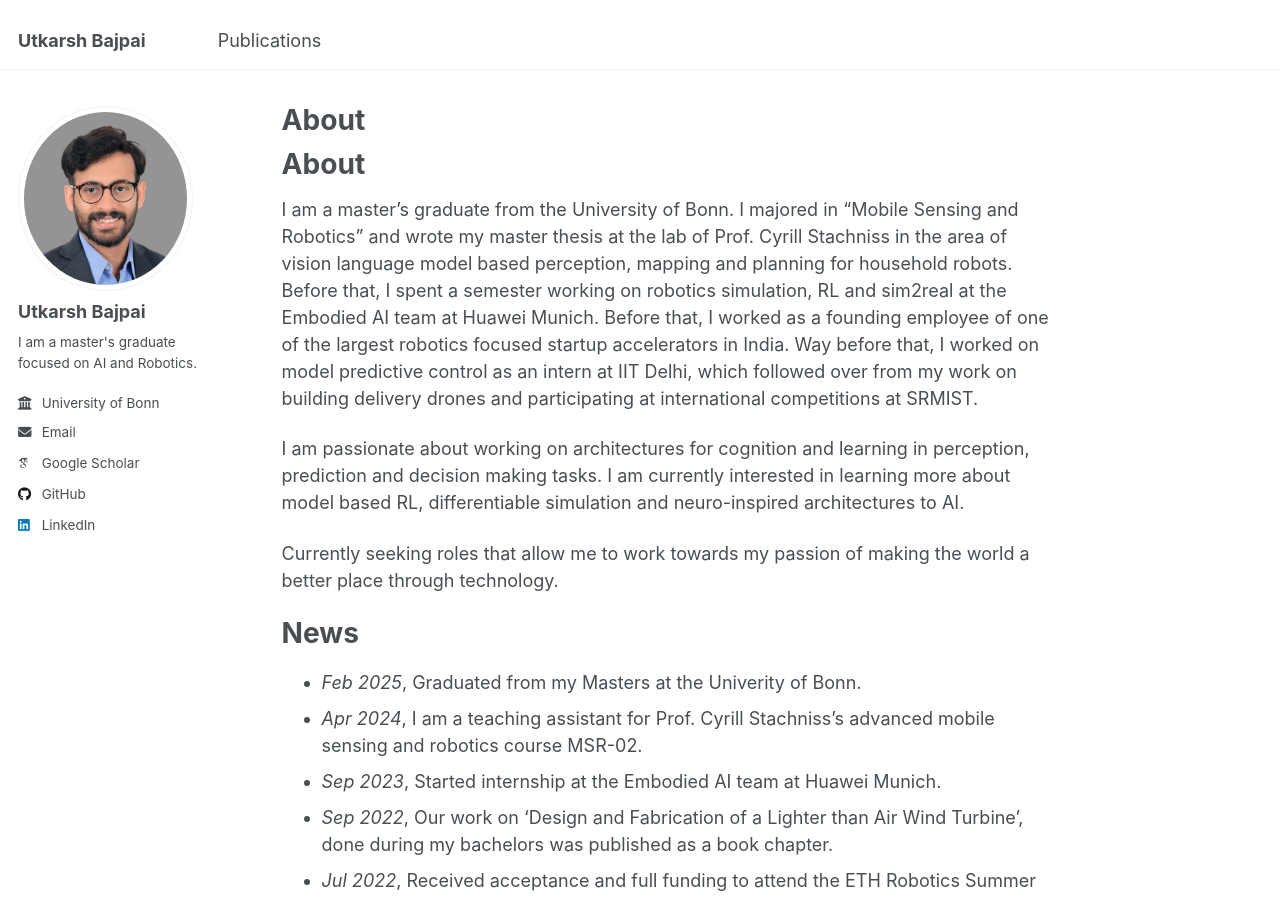
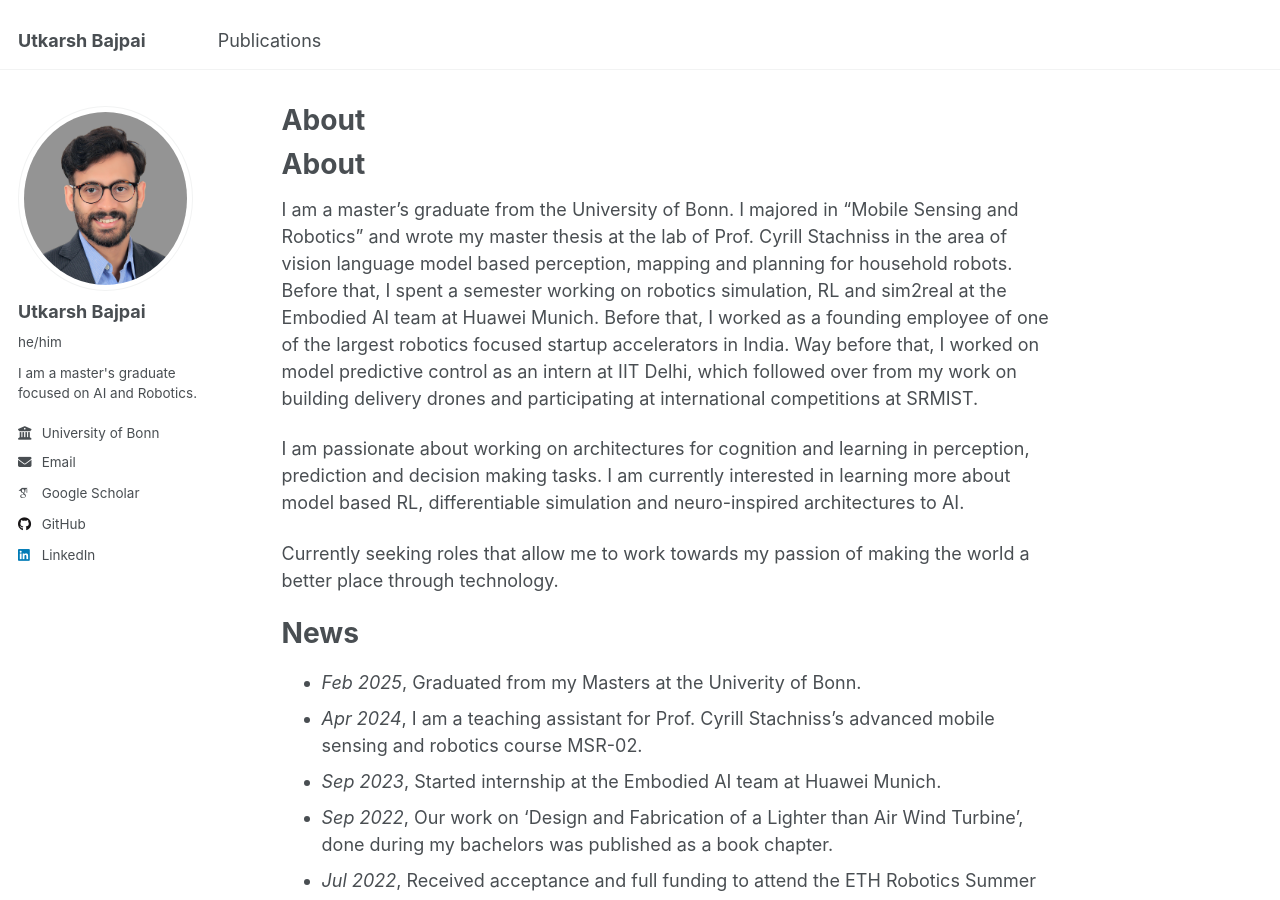
Before and after one commit to baj31415/baj31415.github.io, a Jekyll site: the page built from _pages/about.md, in a window 1280 px wide and 900 px high. Built offline with Jekyll 4.4.1, drawn with Linux system fonts in a browser that asks for light colours; some web fonts are replaced; our own code applies the rules of GitHub Pages for plain Markdown files.

Commit message:
Update _config.yml

```diff
--- a/_config.yml
+++ b/_config.yml
@@ -24,7 +24,7 @@ author:
   # Biographic information
   avatar           : "profile.jpg"
   name             : "Utkarsh Bajpai"
-  pronouns         : # example: "she/her"
+  pronouns         : "he/him" # example: "she/her"
   bio              : "I am a master's graduate focused on AI and Robotics."
   location         :
   employer         : "University of Bonn"
```
